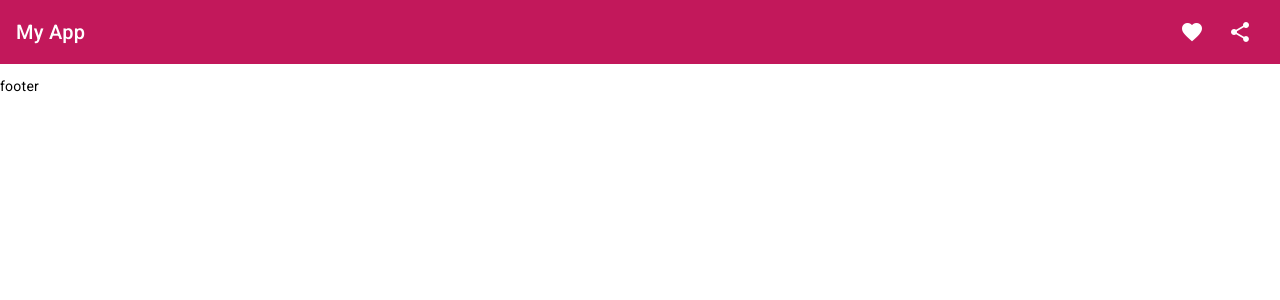
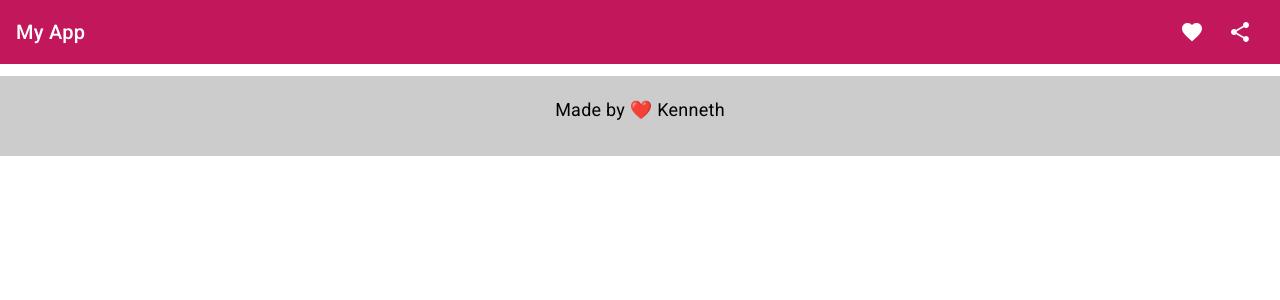
Before and after one commit to wuyeelok/recipe-sharing, an Angular app: page / in a window 1280 px wide. Shown: the top 300 px of the page. Built offline with nearby package versions, Linux system fonts and the light colour scheme.

Commit message:
Start work on footer

```diff
--- a/src/app/app.component.html
+++ b/src/app/app.component.html
@@ -26,5 +26,7 @@
     </mat-toolbar>
   </p>
 
-  <div>footer</div>
+  <div class="flex justify-center bg-black bg-opacity-20">
+    <p class="text-lg py-5">Made by ❤️ Kenneth</p>
+  </div>
 </div>
```
